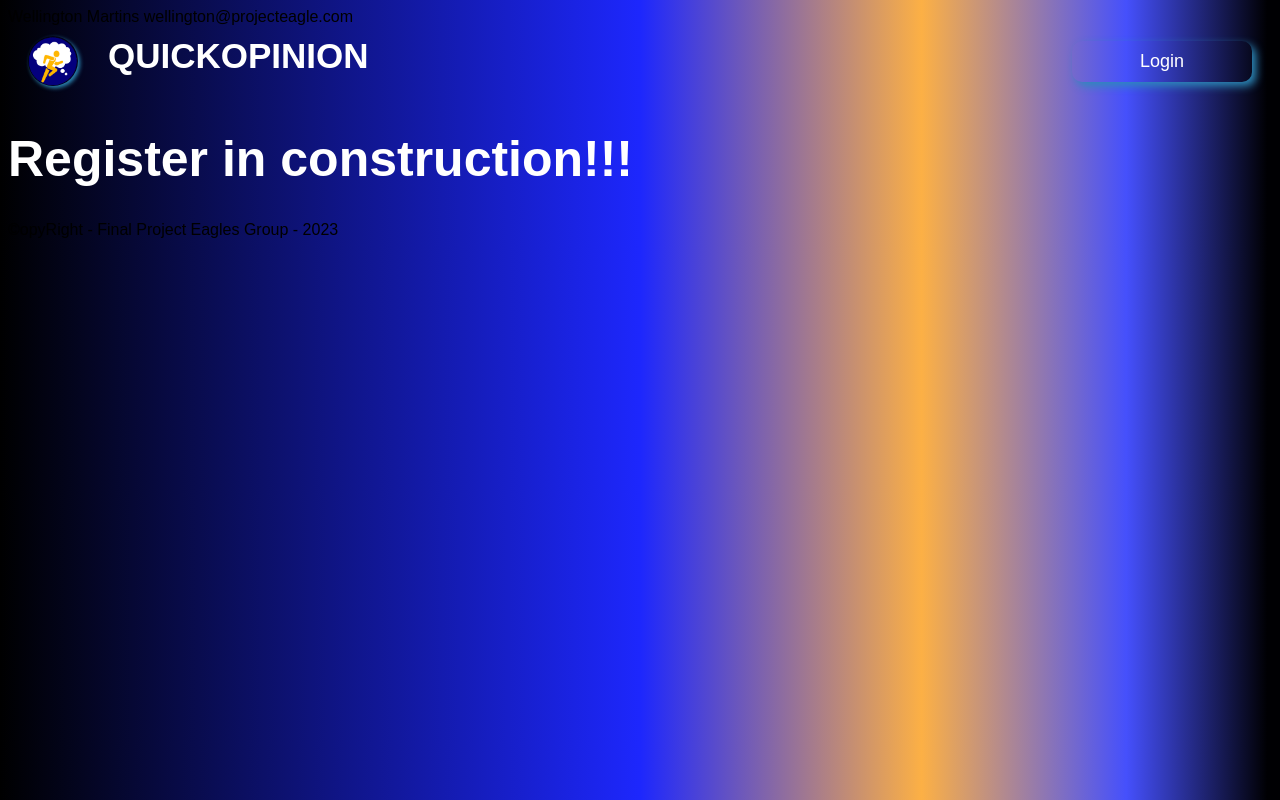
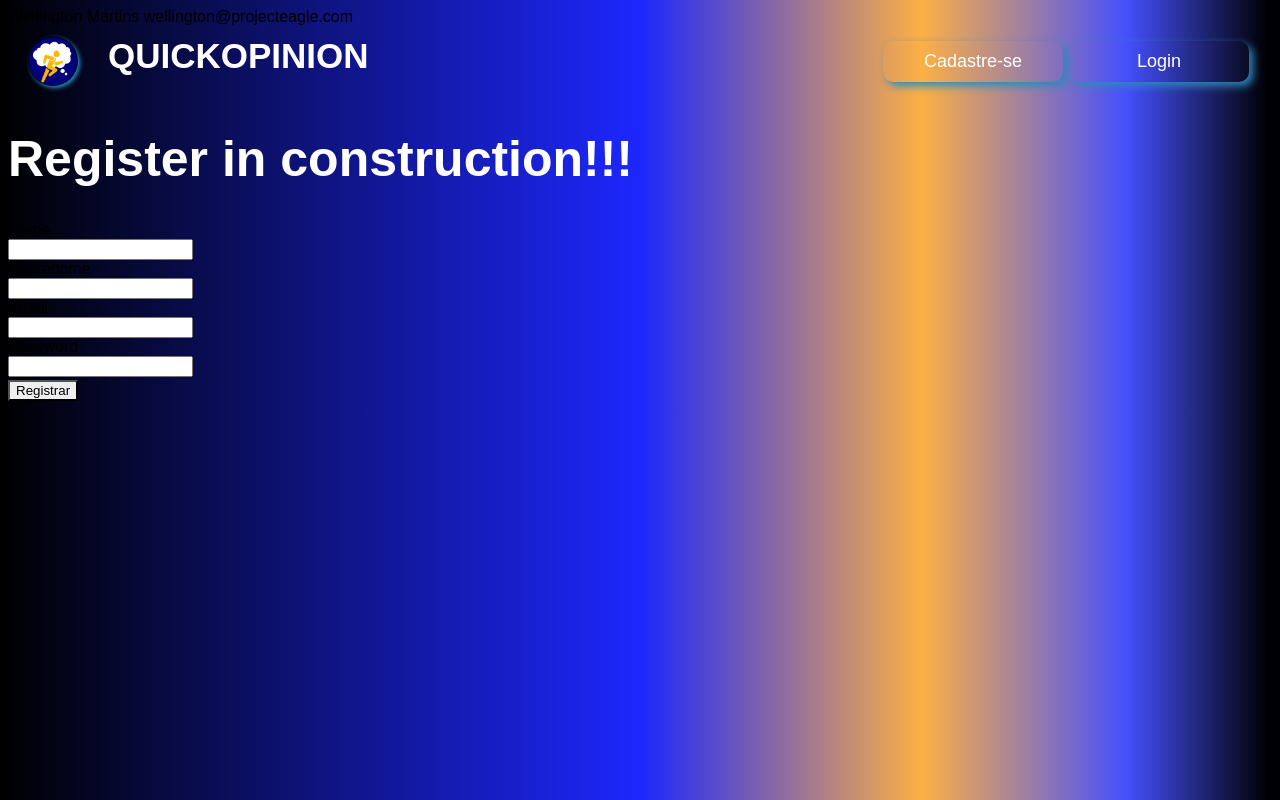
Before and after one commit to codeyourway-bootcamp/eagles-final-project, a React (Vite) app: page /register in a window 1280 px wide. Built offline with nearby package versions, Linux system fonts and the light colour scheme.

Commit message:
Updating page register actualy form isResgister(true) .

```diff
--- a/package.json
+++ b/package.json
@@ -10,7 +10,7 @@
     "preview": "vite preview"
   },
   "dependencies": {
-    "@chakra-ui/react": "^2.8.0",
+    "@chakra-ui/react": "^2.8.1",
     "@emotion/react": "^11.11.1",
     "@emotion/styled": "^11.11.0",
     "framer-motion": "^10.16.4",
--- a/src/App.jsx
+++ b/src/App.jsx
@@ -21,7 +21,7 @@ function App() {
         : "Carregando..."}{" "}
       <Navbar />
       <Outlet />
-      <Footer />
+      {/* <Footer /> */}
     </>
   );
 }
--- a/src/componets/Button/Button.js
+++ b/src/componets/Button/Button.js
@@ -6,10 +6,12 @@ export const Button = styled.button`
   width: 180px;
   font-size: large;
   padding: 15px 25px;
-  border: none;
+  border-width: 1px;
+  border-color: #fff;
+  margin: 3px;
   border-radius: 30px;
   cursor: pointer;
-  box-shadow: 4px 4px 8px #2D8BBA;
+  box-shadow: 4px 4px 8px  #2D8BBA;
 
 
   &:hover {
@@ -30,3 +32,10 @@ export const ButtonNav = styled(Button)`
     background-color: #F9A01B;
   }
 `;
+ export const ButtonStyle = styled.button`
+ background-color: orange;
+ width: 180px;
+ border-radius: 50%;
+ color: white;
+
+ `;
--- a/src/componets/Navbar/Navbar.jsx
+++ b/src/componets/Navbar/Navbar.jsx
@@ -14,7 +14,7 @@ export default function Navbar() {
           <CompanyName>QUICKOPINION</CompanyName>
         </ContainerNav>
         <div>
-          {/* <ButtonNav>Register</ButtonNav> */}
+          <ButtonNav>Cadastre-se</ButtonNav>
           <ButtonNav>Login</ButtonNav>
         </div>
       </NavbarWrapper>
--- a/src/pages/Register/index.jsx
+++ b/src/pages/Register/index.jsx
@@ -1,8 +1,13 @@
 import React from 'react'
 import { H1 } from '../../componets/Styles/Styles'
+import Form from '../../componets/Form/Form'
 
 export default function Register() {
   return (
+    <>
+
     <H1>Register in construction!!!</H1>
+    <Form isRegister={true}/>
+    </>
   )
 };
```
Also changed, not shown: public/Img/Celular.png, 1 other file (tests, documents, lock files or other folders).
